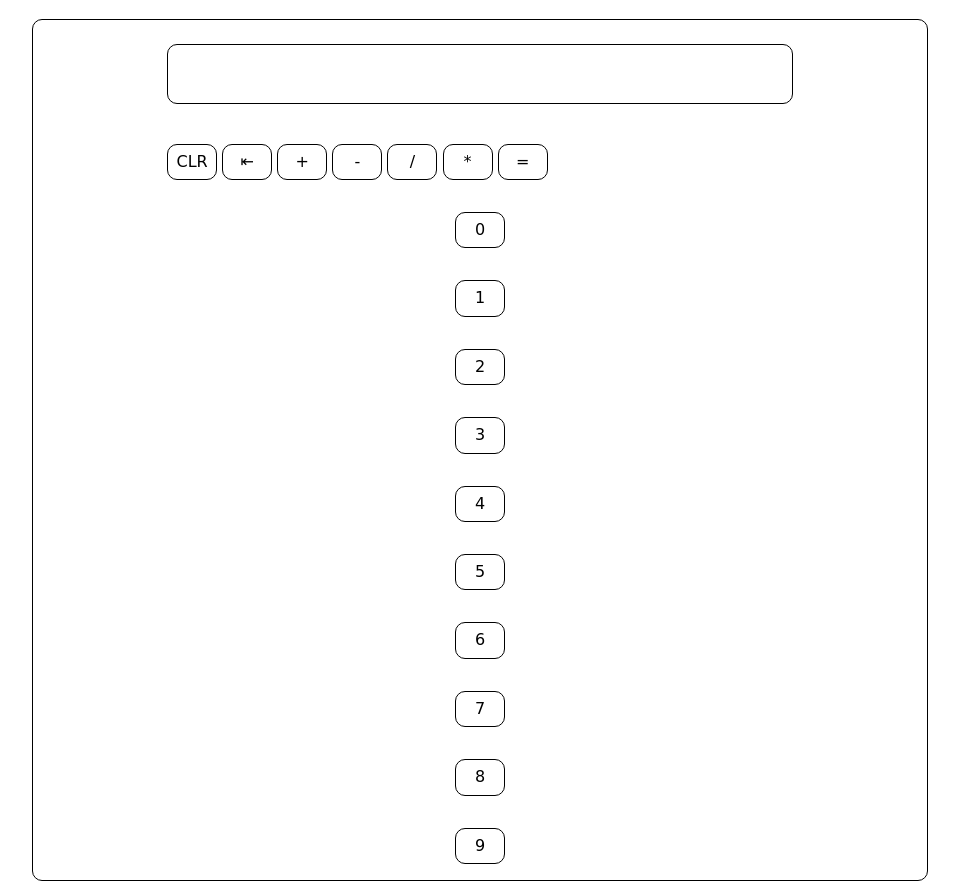
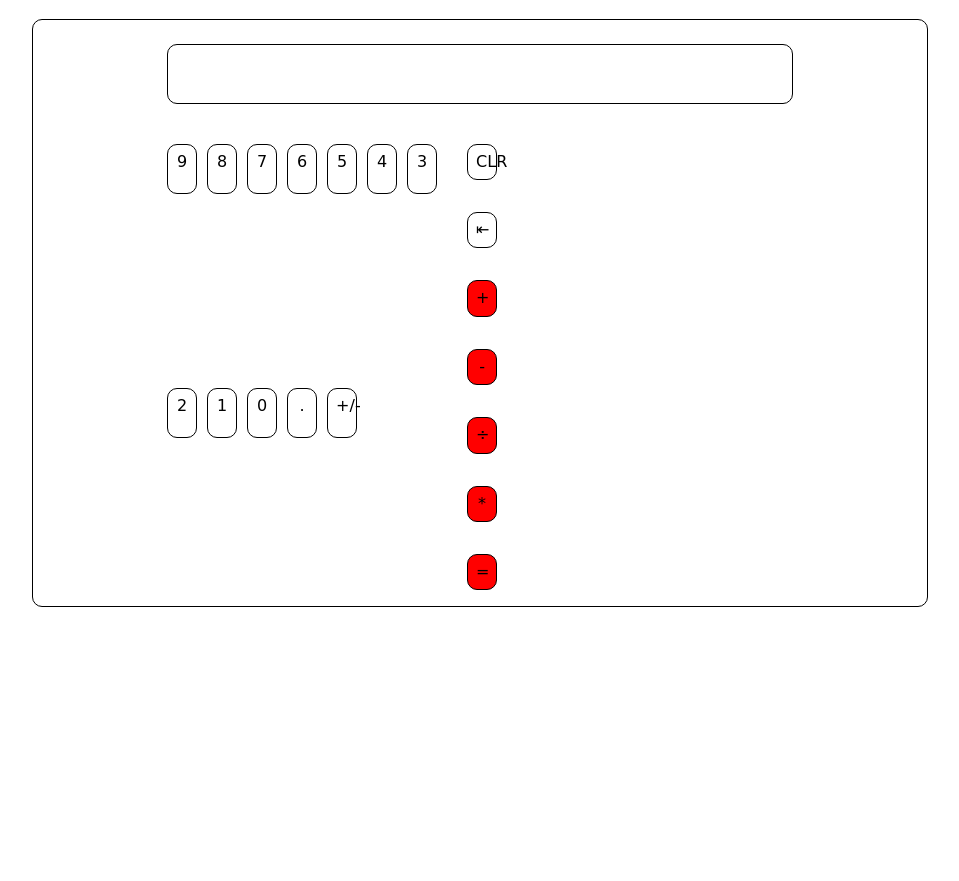
Before and after one commit to jaysune36/graphicCalculator, a plain HTML site: page index.html in a window 1280 px wide. Shown: the part 61-942 px from the top of the page, without its empty margins (160-1119 px from the left). After the commit the page ends 800 px from the top, so only its background shows below. Drawn offline with Linux system fonts and the light colour scheme; a web font is replaced by a local one.

Commit message:
continuing work on main layout for calculator

```diff
--- a/index.html
+++ b/index.html
@@ -13,36 +13,40 @@
   <title>My Calculator</title>
 </head>
 
-<body class="grid">
+<body class="grid-body">
   <header>
-    <div class="main header grid">
+    <div class="header grid">
       <h1>calculatorONE</h1>
     </div>
   </header>
-  <main class="main body grid flexCal">
+  <main class="body grid-main flexCal">
       <div class="calcuDisp">
         <p placeholder="0"></p>
       </div>
+      <div class="button-cntr">
       <div class="compFlex hoverCal componentField">
         <p>CLR</p>
         <p class="backspace">&LeftArrowBar;</p>
         <p class='add'>+</p>
         <p class='minus'>-</p>
-        <p class='slash'>/</p>
+        <p class='slash'>&divide;</p>
         <p class='multiply'>*</p>
         <p class="sum">=</p>
       </div>
       <div class="numFlex hoverCal numberField">
+        <p>9</p>
+        <p>8</p>
+        <p>7</p>
+        <p>6</p>
+        <p>5</p>
+        <p>4</p>
+        <p>3</p>
+        <p>2</p>
+        <p>1</p>
         <p>0</p>
-        <p>1</p>
-        <p>2</p>
-        <p>3</p>
-        <p>4</p>
-        <p>5</p>
-        <p>6</p>
-        <p>7</p>
-        <p>8</p>
-        <p>9</p>
+        <p>.</p>
+        <p>+/-</p>
+      </div>
       </div>
   </main>
 
--- a/scss/components/_flexbox.scss
+++ b/scss/components/_flexbox.scss
@@ -20,3 +20,31 @@
 // .numFlex {
 //   flex-direction: column-reverse;
 // }
+
+.button-cntr {
+  display: flex;
+  flex-direction: row-reverse;
+  justify-content: space-between;
+}
+
+.numberField {
+  display: flex;
+  flex-direction: row;
+  flex-wrap: wrap;
+  gap: 10px;
+}
+
+.componentField {
+  display: flex;
+  flex-direction: column;
+  margin-right: auto;
+  // justify-content: space-between;
+  // & :first-child {
+  //   // flex-grow: 1;
+  //   // margin-right: 10px;
+  // }
+  // & :nth-of-type(2) {
+  //   // flex-grow: 1;
+  //   // margin-left: 10px;
+  // }
+}
--- a/scss/components/_grid.scss
+++ b/scss/components/_grid.scss
@@ -2,17 +2,26 @@
         Grid Layout
 ======================================*/
 
-.grid {
+.grid-body {
+  @include center;
   display: grid;
-  grid-template-columns: 100%;
-  grid-auto-rows: auto;
-  @include center;
+  grid-template-columns: 1fr;
+  align-content: center;
 }
 
-.numberField {
-  @include center;
-  max-width: 50px;
-  display: grid;
-  grid-auto-columns: repeat(auto-fit, minmax(1000px, 1fr));
-  grid-auto-rows: minmax(50px, auto);
-}
+// .grid-main {
+//   @include center;
+//   max-width: 1000px;
+//   display: grid;
+//   grid-template-columns: 1fr;
+//   align-content: center;
+// }
+
+// .numberField {
+//   @include center;
+//   max-width: 500px;
+//   display: grid;
+//   grid-template-columns: repeat(auto-fit, minmax(50px, 1fr));
+//   grid-auto-rows: 100px;
+//   gap: 10px;
+// }
--- a/scss/components/_layout.scss
+++ b/scss/components/_layout.scss
@@ -7,6 +7,7 @@ h1 {
 }
 
 main {
+  @include center;
   width: 70%;
   border: 1px solid $black;
   border-radius: 10px;
@@ -32,13 +33,33 @@ main {
   }
 }
 
+.button-cntr {
+  width: 70%;
+  @include center;
+}
+
 .numberField,
 .componentField {
-  width: 70%;
-  @include center;
+  max-width: 300px;
   & p,
   & p {
-    width: 50px;
+    // width: 70px;
+    width: 30px;
     display: inline-block;
   }
 }
+
+.numberField {
+  & p {
+    max-height: 50px;
+  }
+}
+
+.componentField {
+  & :last-child {
+    background-color: white;
+  }
+  & :nth-of-type(1n+3) {
+    background-color: red;
+  }
+}
```
Also changed, not shown: css/style.css, 1 other file.
